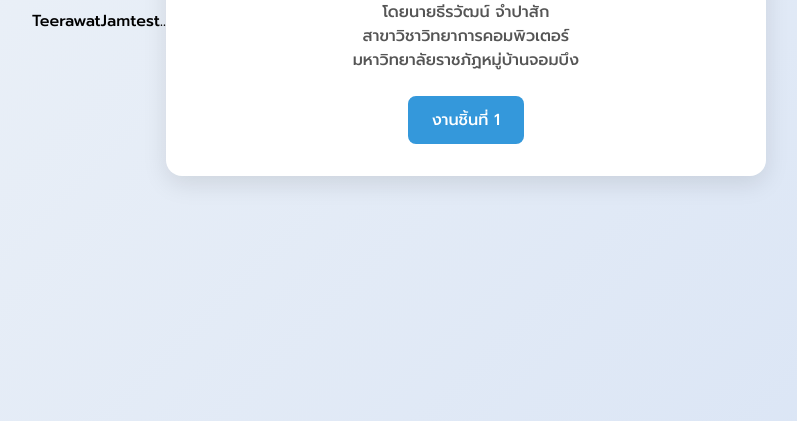
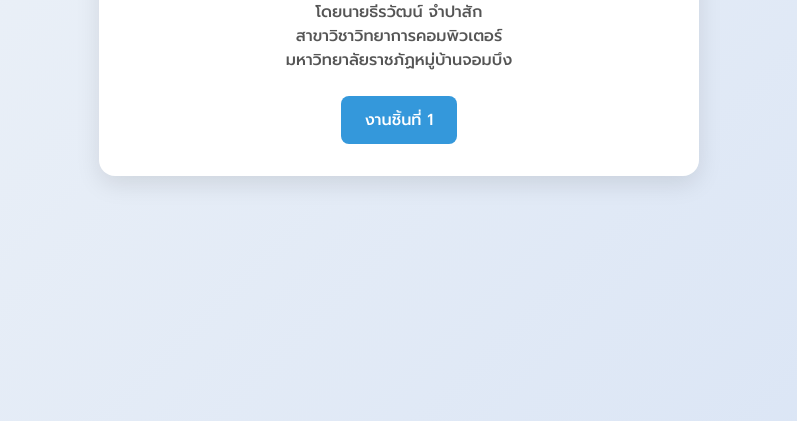
Before and after one commit to TeerawatJam/device_control, a plain HTML site: page index.html in a window 1280 px wide. Shown: the part 379-800 px from the top of the page, without its empty margins (241-1038 px from the left). Drawn offline with Linux system fonts and the light colour scheme.

Commit message:
index.html

```diff
--- a/index.html
+++ b/index.html
@@ -1,5 +1,3 @@
-<div>TeerawatJam</div>
-<div>test..</div>
 <!DOCTYPE html>
 <html lang="th">
 <head>
```
